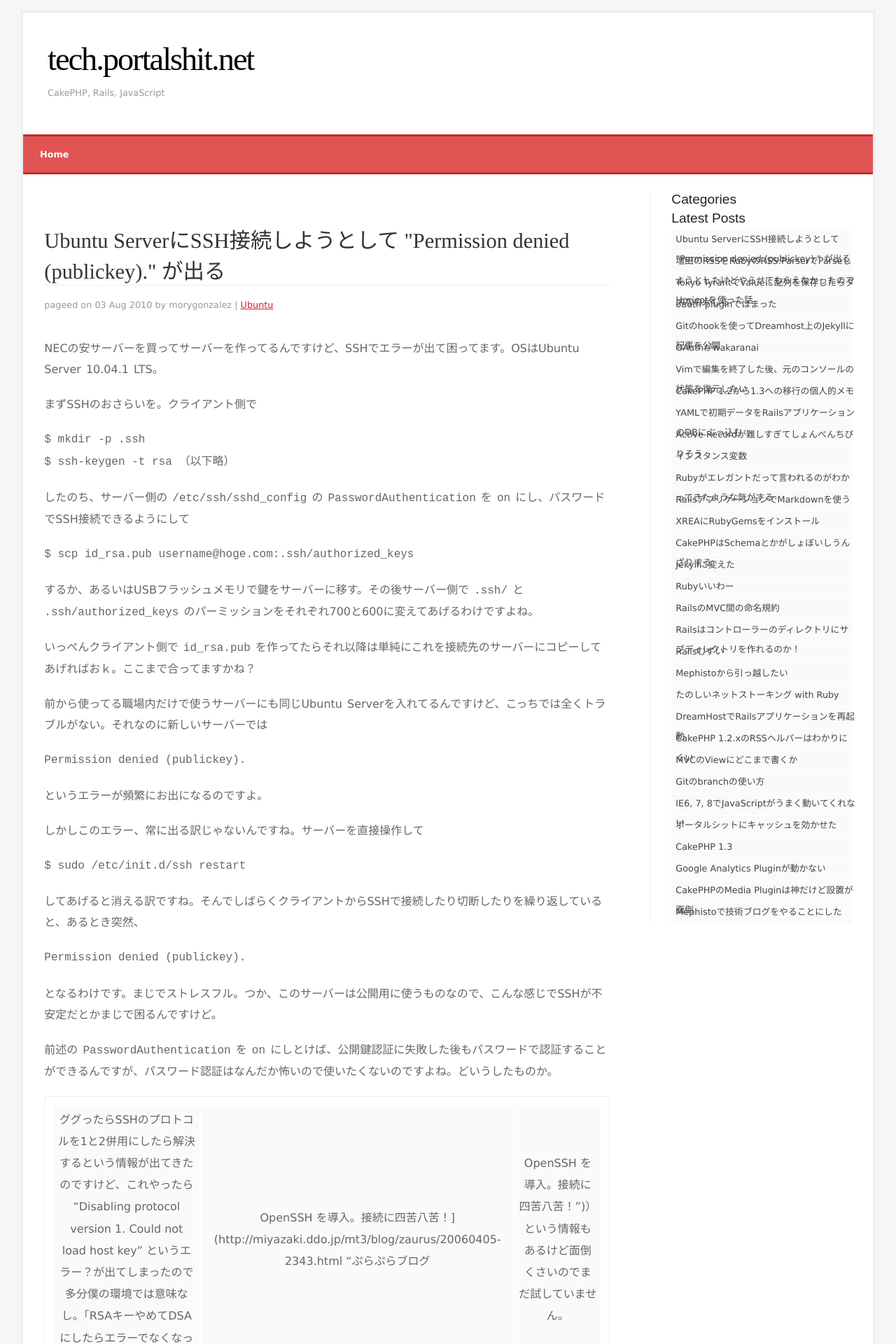
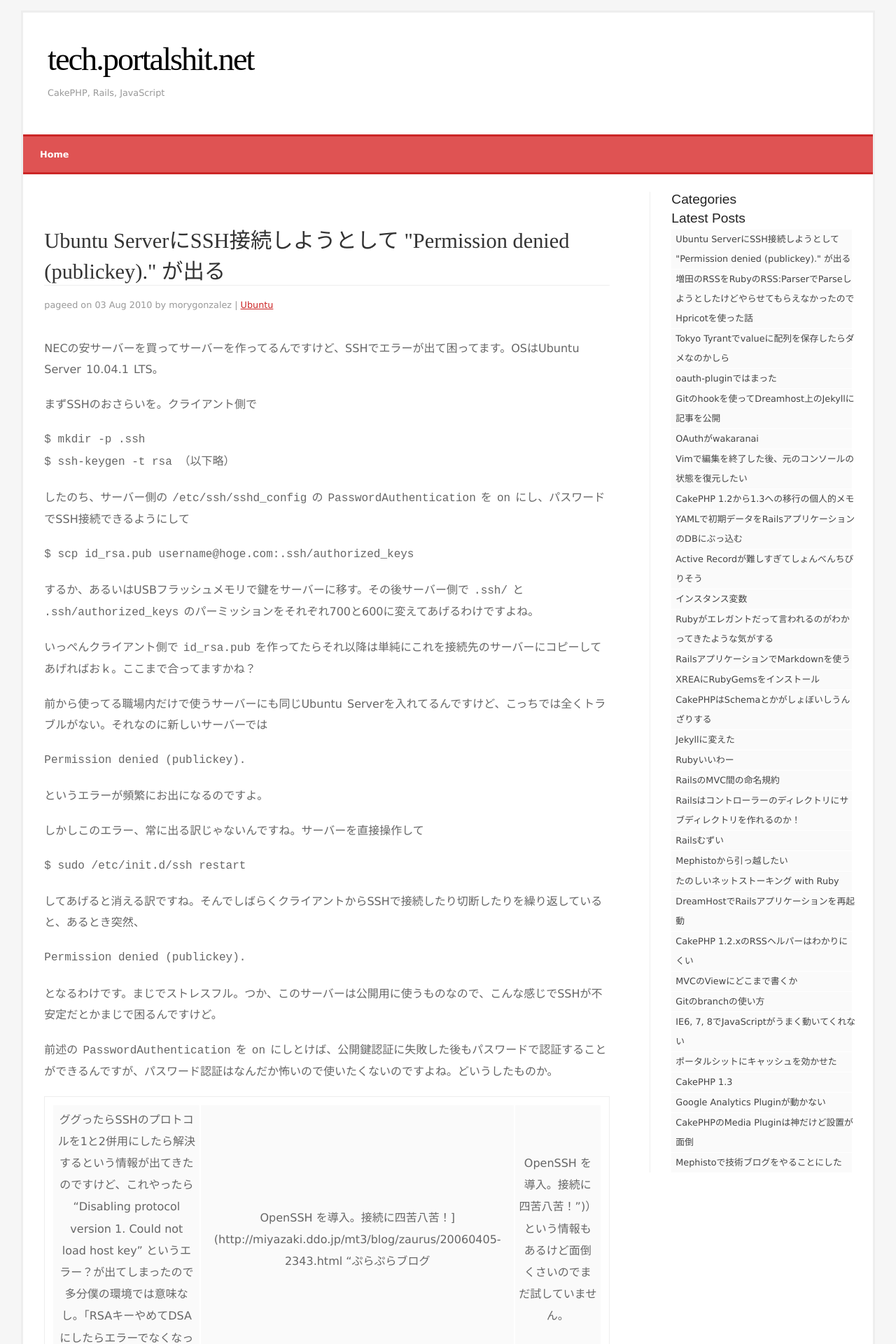
Before and after one commit to morygonzalez/tech.portalshit.net, a Jekyll site: the page built from index.html, in a window 1280 px wide. Shown: the top 1920 px of the page at 70% size. Built offline with Jekyll 4.4.1, drawn with Linux system fonts in a browser that asks for light colours; the list of posts is cut into pages by our own code.

Commit message:
CSS修正

```diff
--- a/stylesheets/1.css
+++ b/stylesheets/1.css
@@ -116,7 +116,7 @@ td {
 	background:#fafafa;
 	margin:1px 0 0 0;
 	padding:0px;
-	height: 30px;
+	/* height: 30px; */
 }
 
 #sidebar h3 {
```
